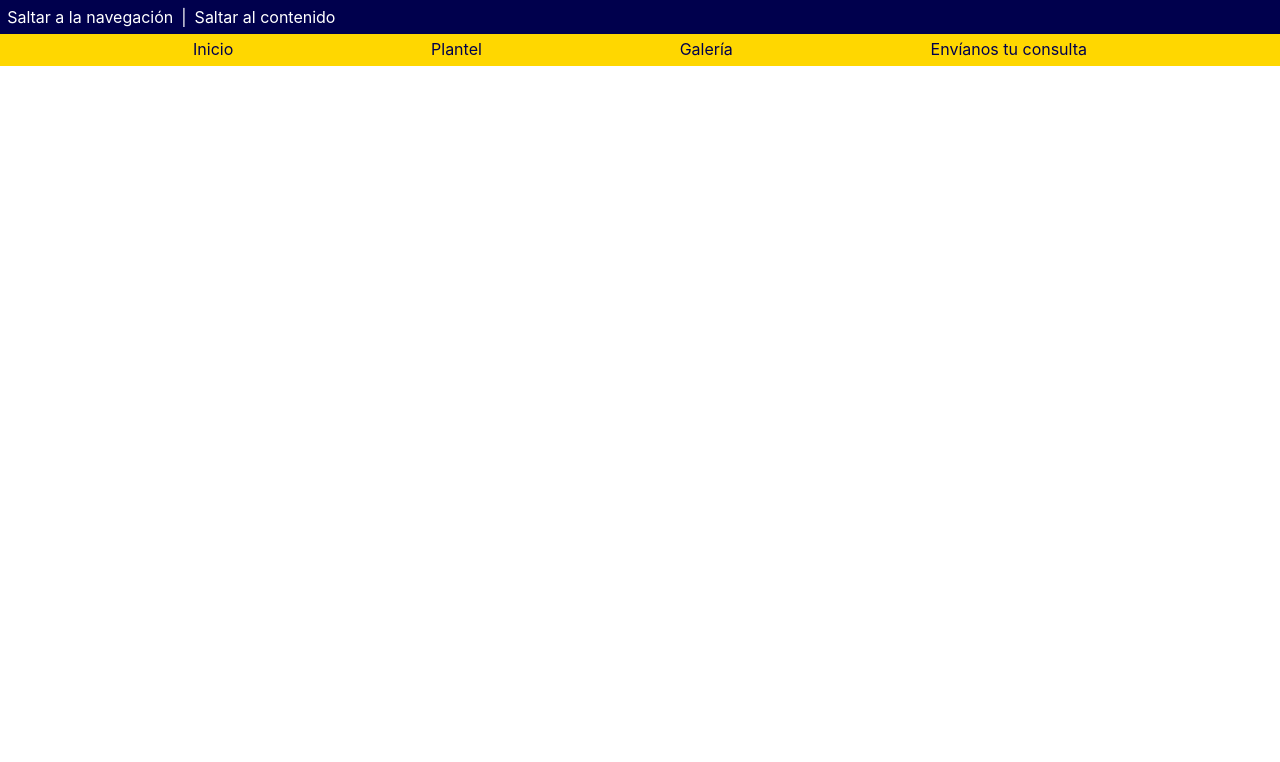
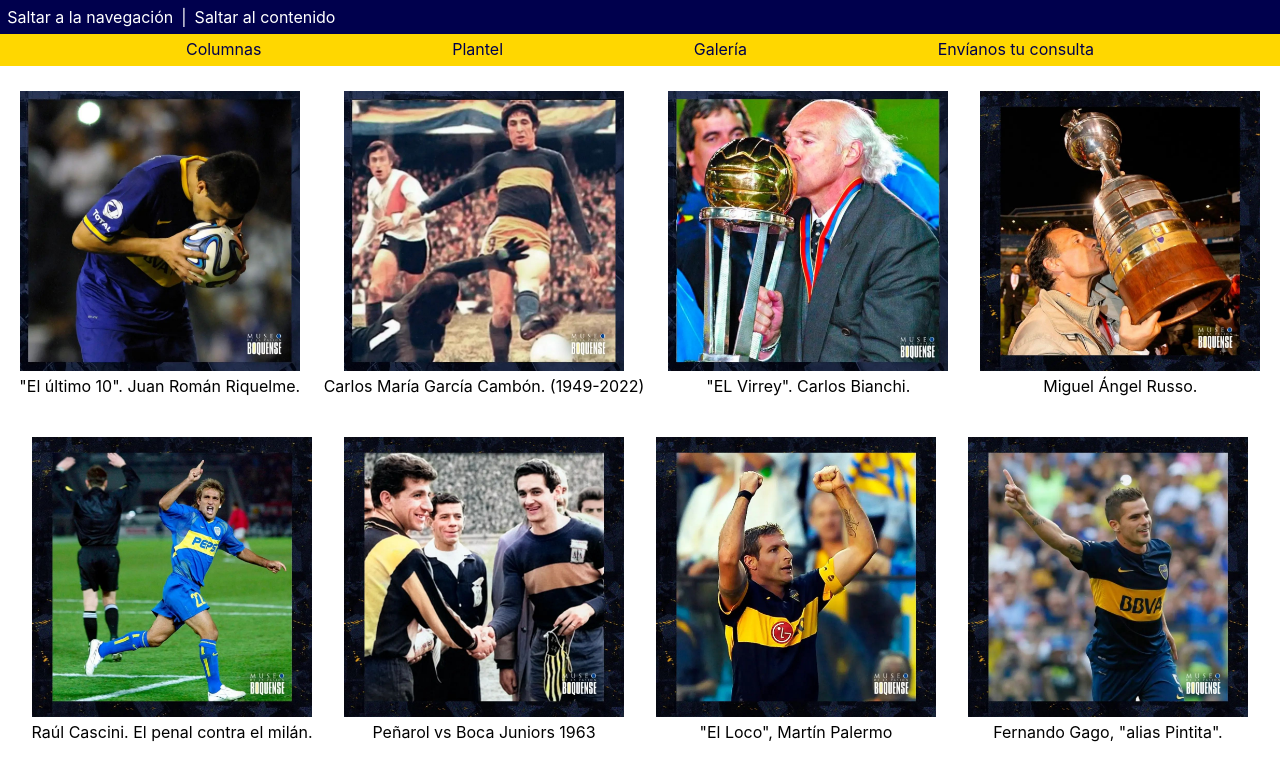
Before and after one commit to castromaciel/Lab_soft_01, a plain HTML site: page TP05-CastroMacielLeandroRamon/html/galeria.html in a window 1280 px wide. Shown: the top 762 px of the page. Drawn offline with Linux system fonts and the light colour scheme.

Commit message:
images were uploaded, gallery and plantel were updated

```diff
--- a/TP05-CastroMacielLeandroRamon/css/estilo.css
+++ b/TP05-CastroMacielLeandroRamon/css/estilo.css
@@ -79,6 +79,30 @@ td{
 tfoot td{
   text-align: center;
 }
+
+.galeria{
+  display: flex;
+  justify-content: center;
+  flex-wrap: wrap;
+}
+
+.galeria figure{
+  display: flex;
+  flex-direction: column;
+  align-items: center;
+  padding: 1em .3em;
+  margin: .2em .2em;
+}
+.galeria figure img{
+  width: 280px;
+  padding: 0 .3em .1em;
+  margin: .2em .2em;
+}
+
+.galeria figure figcaption{
+  display: inline-block;
+}
+
 
 
 /**** CSS cel ****/
--- a/TP05-CastroMacielLeandroRamon/html/galeria.html
+++ b/TP05-CastroMacielLeandroRamon/html/galeria.html
@@ -21,7 +21,7 @@
 
       <nav id="navegacion">
         <ul>
-          <li><a href="../index.html">Inicio</a></li>
+          <li><a href="../index.html">Columnas</a></li>
           <li><a href="/html/plantel.html">Plantel</a></li>
           <li><a href="/html/galeria.html">Galería</a></li>
           <li><a href="/html/consulta.html">Envíanos tu consulta</a></li>
@@ -29,7 +29,62 @@
       </nav>
     </section>
     <main id="contenido">
-
+      <section class="galeria">
+        <figure>
+          <img src="../img/galeria1.jpg" alt="Juan Román Riquelme">
+          <figcaption>
+            "El último 10". Juan Román Riquelme.
+          </figcaption>
+        </figure>
+        <figure>
+          <img src="../img/galeria2.jpg" alt="Carlos María García Cambón.">
+          <figcaption>
+            Carlos María García Cambón. (1949-2022)
+          </figcaption>
+        </figure>
+        <figure>
+          <img src="../img/galeria3.jpg" alt="Carlos Bianchi">
+          <figcaption>
+            "EL Virrey". Carlos Bianchi.
+          </figcaption>
+        </figure>
+        <figure>
+          <img src="../img/galeria4.jpg" alt="Miguel Ángel Russo">
+          <figcaption>
+            Miguel Ángel Russo.
+          </figcaption>
+        </figure>
+        <figure>
+          <img src="../img/galeria5.jpg" alt="Raúl Cascini">
+          <figcaption>
+            Raúl Cascini. El penal contra el milán.
+          </figcaption>
+        </figure>
+        <figure>
+          <img src="../img/galeria6.jpg" alt="El brasileño Orlando como capitán">
+          <figcaption>
+            Peñarol vs Boca Juniors 1963
+          </figcaption>
+        </figure>
+        <figure>
+          <img src="../img/galeria7.jpg" alt="Martín Palermo">
+          <figcaption>
+            "El Loco", Martín Palermo
+          </figcaption>
+        </figure>
+        <figure>
+          <img src="../img/galeria8.jpg" alt="Fernando Gago, 'alias Pintita'.">
+          <figcaption>
+            Fernando Gago, "alias Pintita".
+          </figcaption>
+        </figure>
+        <figure>
+          <img src="../img/galeria9.jpg" alt="Navarro Montoya, alias 'El mono'.">
+          <figcaption>
+            Navarro Montoya, alias "El mono".
+          </figcaption>
+        </figure>
+      </section>
     </main>
   </body>
 </html>
```
Also changed, not shown: TP05-CastroMacielLeandroRamon/html/plantel.html (+1 -1 lines), TP05-CastroMacielLeandroRamon/img/galeria1.jpg (added), TP05-CastroMacielLeandroRamon/img/galeria2.jpg (added), TP05-CastroMacielLeandroRamon/img/galeria3.jpg (added), TP05-CastroMacielLeandroRamon/img/galeria4.jpg (added), TP05-CastroMacielLeandroRamon/img/galeria5.jpg (added), TP05-CastroMacielLeandroRamon/img/galeria6.jpg (added), TP05-CastroMacielLeandroRamon/img/galeria7.jpg (added), TP05-CastroMacielLeandroRamon/img/galeria8.jpg (added), TP05-CastroMacielLeandroRamon/img/galeria9.jpg (added).
